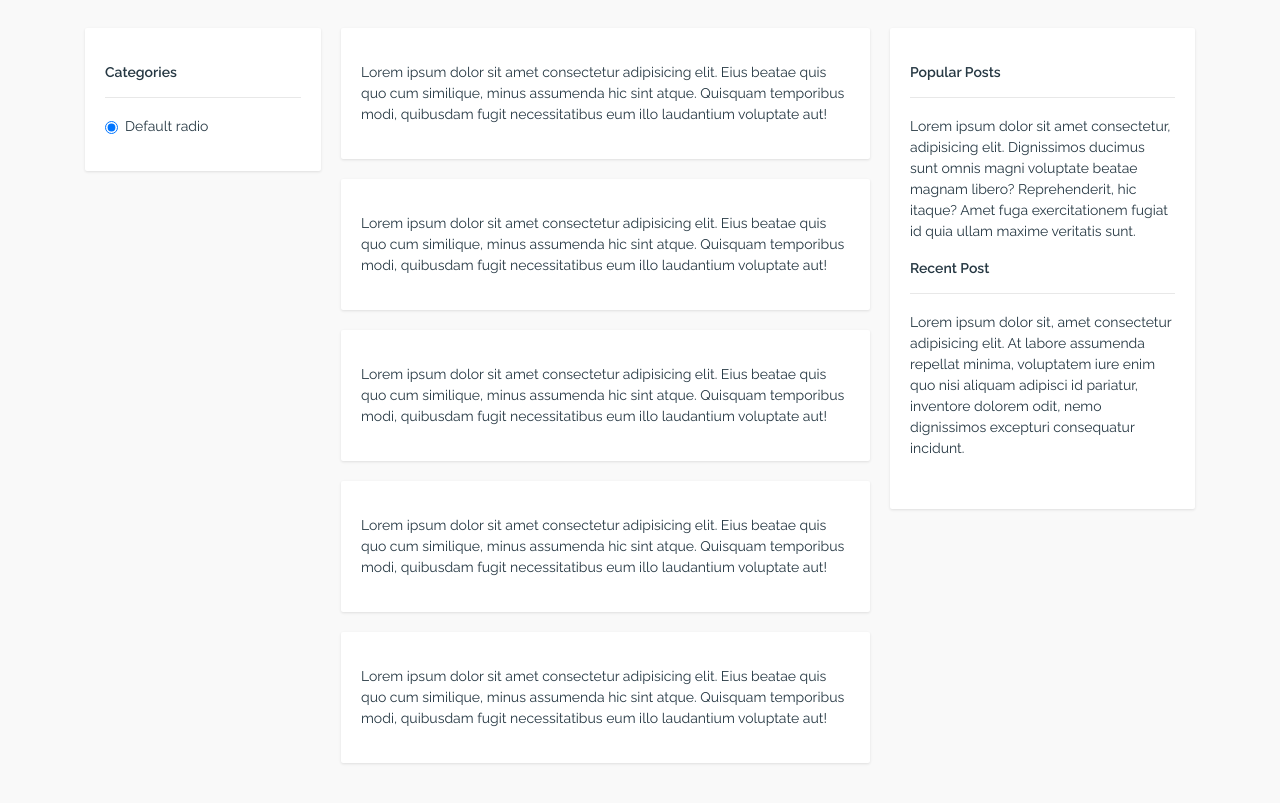
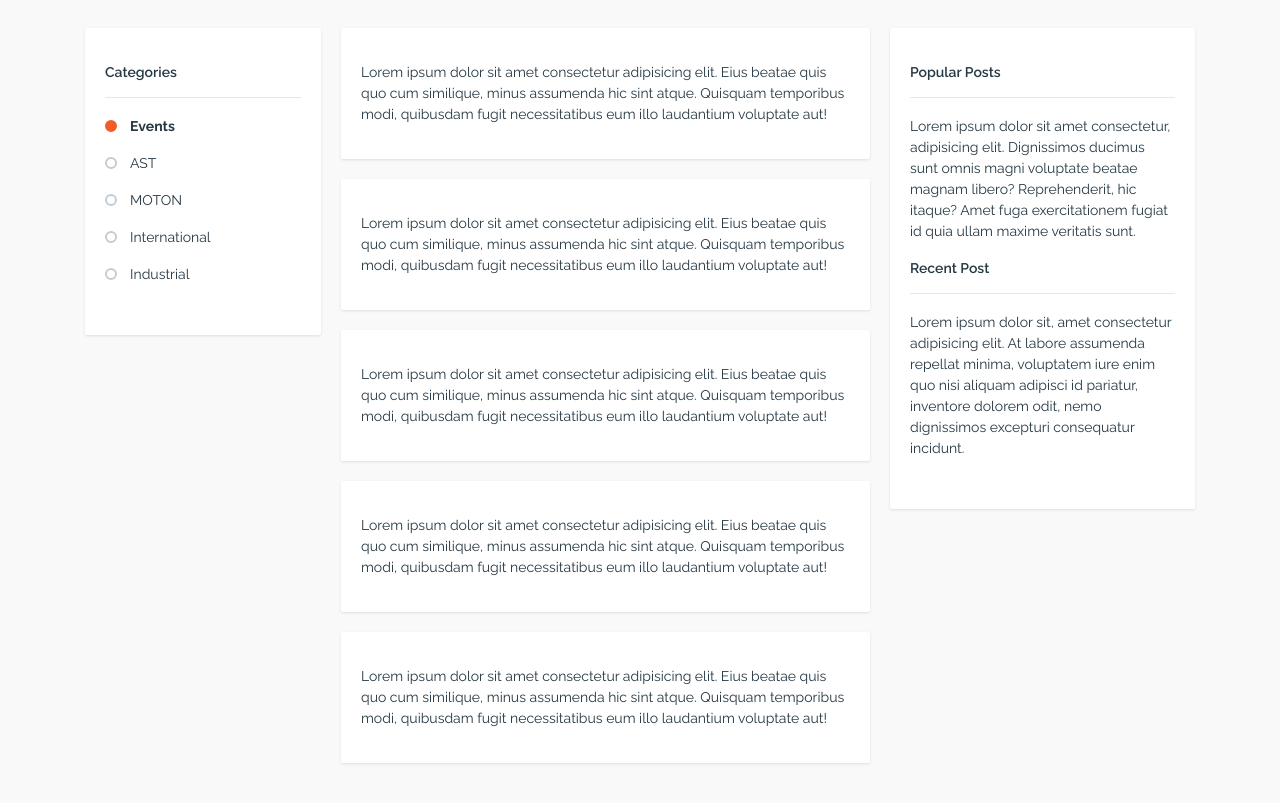
Before and after one commit to zaborska/ast-moton, a plain HTML site: page index.html in a window 1280 px wide. Shown: the part 965-1768 px from the top of the page. Drawn offline with nearby package versions, Linux system fonts and the light colour scheme.

Commit message:
radio buttons

```diff
--- a/index.html
+++ b/index.html
@@ -77,17 +77,44 @@
         <div>
           <div class="box categories">
             <div class="box-header">Categories</div>
-            <div class="form-check">
-              <input
-                class="form-check-input"
-                type="radio"
-                name="exampleRadios"
-                id="exampleRadios1"
-                value="option1"
-                checked
-              />
-              <label class="form-check-label" for="exampleRadios1">
-                Default radio
+
+            <div class="form-group">
+              <label class="radio">
+                <input type="radio" checked="checked" name="radio" />
+                <span class="checkmark"></span>
+                <span class="txt">Events</span>
+              </label>
+            </div>
+
+            <div class="form-group">
+              <label class="radio">
+                <input type="radio" name="radio" />
+                <span class="checkmark"></span>
+                <span class="txt">AST</span>
+              </label>
+            </div>
+
+            <div class="form-group">
+              <label class="radio">
+                <input type="radio" name="radio" />
+                <span class="checkmark"></span>
+                <span class="txt">MOTON</span>
+              </label>
+            </div>
+
+            <div class="form-group">
+              <label class="radio">
+                <input type="radio" name="radio" />
+                <span class="checkmark"></span>
+                <span class="txt">International</span>
+              </label>
+            </div>
+
+            <div class="form-group">
+              <label class="radio">
+                <input type="radio" name="radio" />
+                <span class="checkmark"></span>
+                <span class="txt">Industrial</span>
               </label>
             </div>
           </div>
--- /dev/null
+++ b/scss/_forms.scss
@@ -0,0 +1,46 @@
+/* The radio */
+label.radio {
+  display: block;
+  position: relative;
+  padding-left: 25px;
+  margin-bottom: 12px;
+  cursor: pointer;
+  -webkit-user-select: none;
+  -moz-user-select: none;
+  -ms-user-select: none;
+  user-select: none;
+
+  /* Hide the browser's default radio button */
+  input {
+    position: absolute;
+    opacity: 0;
+    cursor: pointer;
+  }
+
+  /* Create a custom radio button */
+  .checkmark {
+    position: absolute;
+    top: 4px;
+    left: 0;
+    height: 12px;
+    width: 12px;
+    border: 2px solid $radio-border;
+    border-radius: 50%;
+  }
+
+  /* On mouse-over, add a grey background color */
+  &:hover input ~ .checkmark {
+    background-color: $radio-border;
+  }
+
+  /* When the radio button is checked, add a blue background */
+  input:checked ~ .checkmark {
+    background-color: $brand-primary;
+    border-color: $brand-primary;
+  }
+
+  input:checked ~ .txt {
+    color: $base-font-color;
+    font-weight: $bold;
+  }
+}
--- a/scss/_variables.scss
+++ b/scss/_variables.scss
@@ -11,6 +11,7 @@ $slider-text-color: #29424e;
 $brand-primary: #f15c2a;
 $main-bg: #f9f9f9;
 $box-bg: #ffffff;
+$radio-border: #c3ccd3;
 
 // font-weight
 $semi-bold: 600;
--- a/scss/index.scss
+++ b/scss/index.scss
@@ -1,6 +1,7 @@
 @import "variables";
 
 @import "common";
+@import "forms";
 
 @import "header";
 @import "slider";
```
Also changed, not shown: css/index.css, 1 other file.
